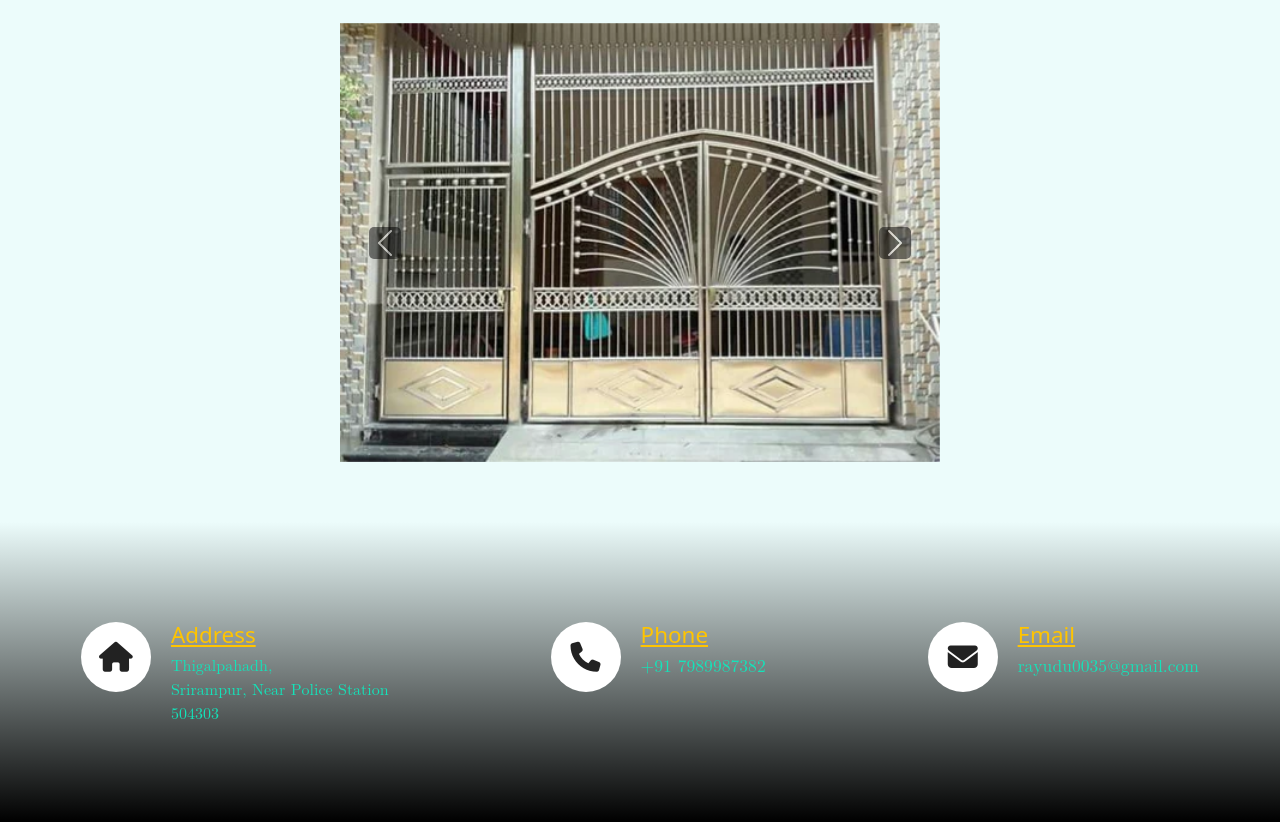
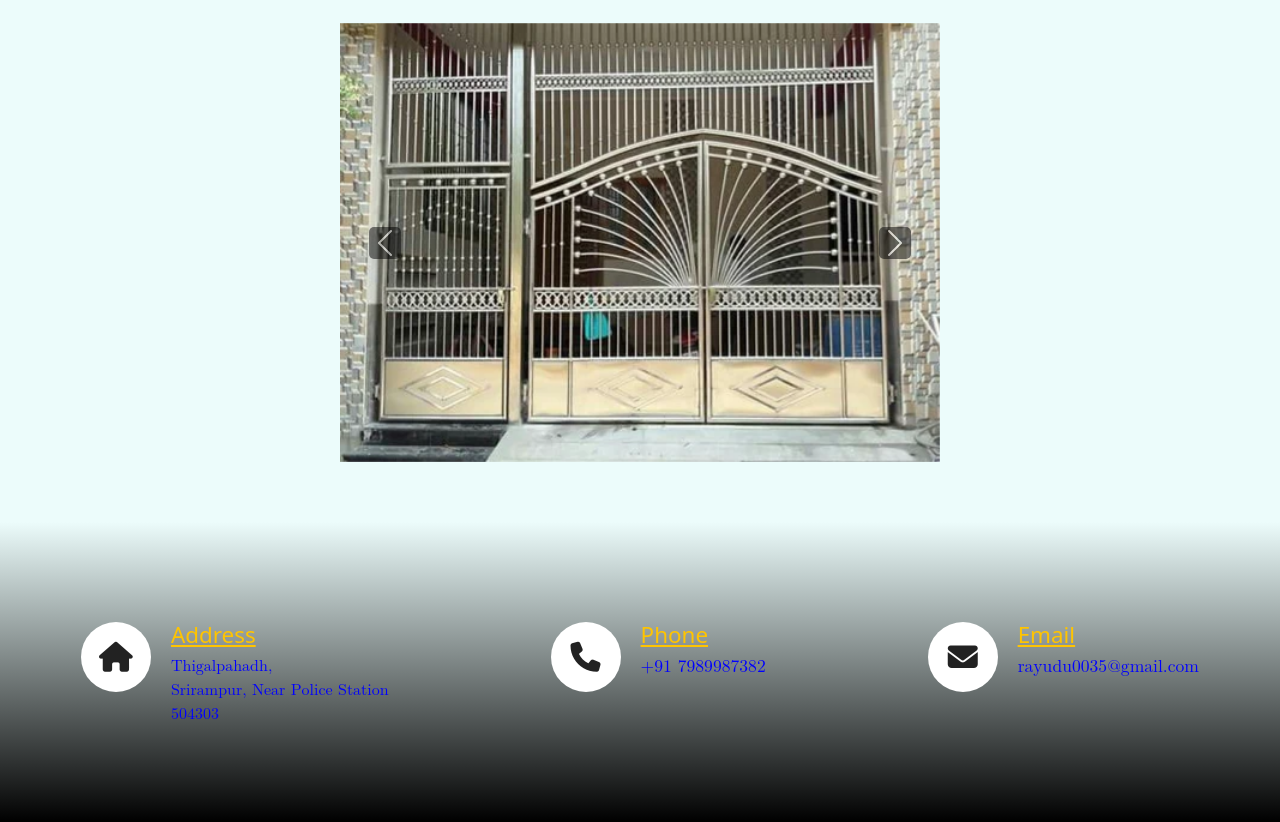
Before and after one commit to MD-Praveen/Welding-Site, a plain HTML site: page index.html in a window 1280 px wide. Shown: the part 485-1307 px from the top of the page. Drawn offline with nearby package versions, Linux system fonts and the light colour scheme.

Commit message:
Add files via upload

```diff
--- a/style.css
+++ b/style.css
@@ -201,11 +201,11 @@ footer {
    padding-top: 50px;
    p{
     font-family: math;
-    color: #13e4ba;
+    color: blue;
    }
    a{
     text-decoration: none;
-    color: #13e4ba;
+    color: blue;
     font-size: 1.1rem;
     font-weight: 600;
    }
```
